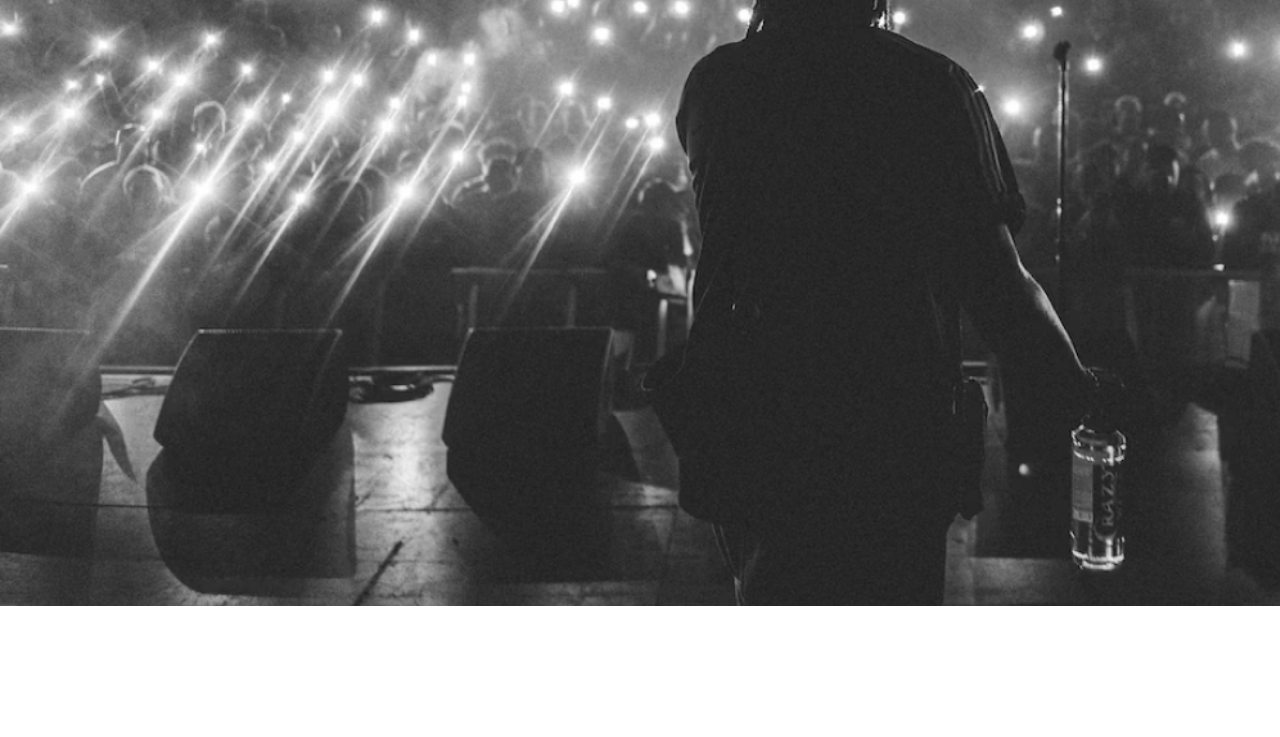
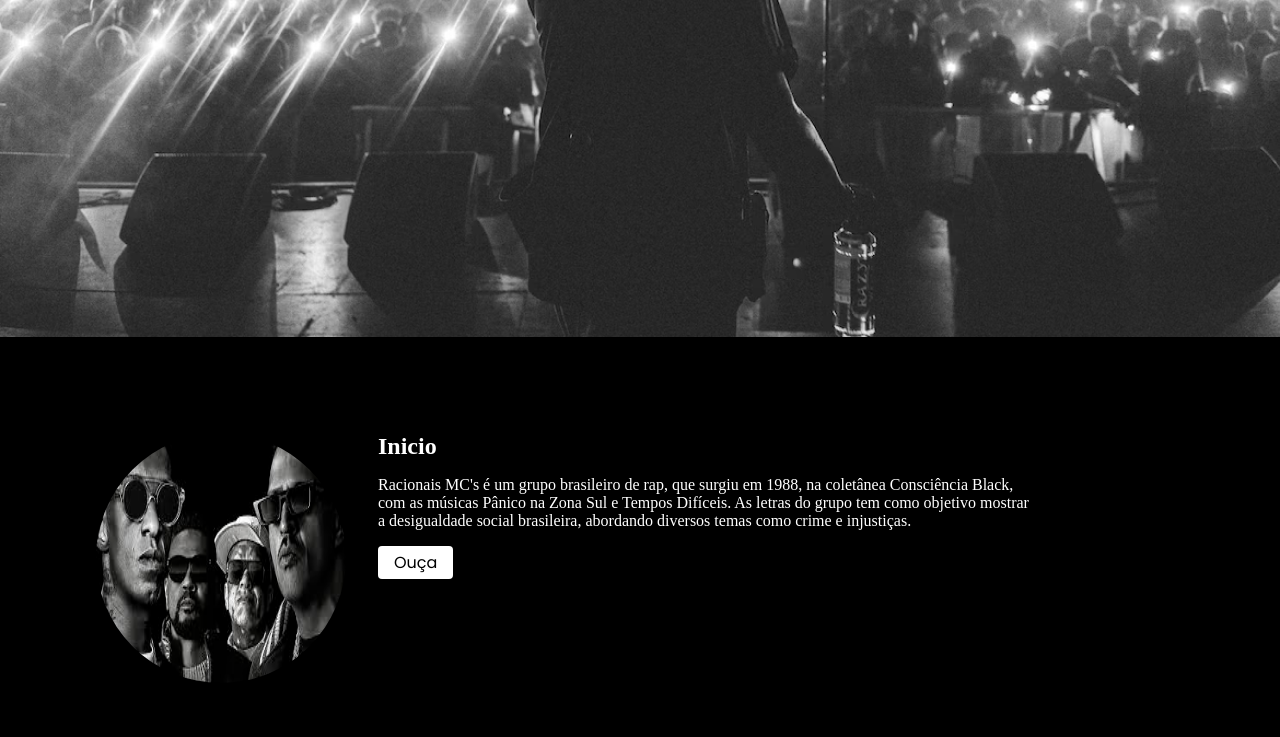
Before and after one commit to Raphaelpeluso/Senac-Portfolio-Pw, a plain HTML site: page Index.html in a window 1280 px wide. Shown: the part 463-1200 px from the top of the page. Before the commit the page ends 1069 px from the top, so only its background shows below. Drawn offline with Linux system fonts and the light colour scheme.

Commit message:
flexbox-30/08/23

```diff
--- a/Index.html
+++ b/Index.html
@@ -12,9 +12,17 @@
         <header>
             <h1>Evolução do Rap ao Trap</h1>
             <span>Um pouco da historia</span>
-
-            <a href="#", class="botao">saiba mais</a>
+            <a href="#secao-apresentacao", class="botao">saiba mais</a>
         </header>
 
+       <section id="secao-apresentacao">
+            <img src="assets/images/racionais-foto.png" alt="">
+            <div>
+                <h2>Inicio</h2>
+                <p>Racionais MC's é um grupo brasileiro de rap, que surgiu em 1988, na coletânea Consciência Black, com as músicas Pânico na Zona Sul e Tempos Difíceis. As letras do grupo tem como objetivo mostrar a desigualdade social brasileira, abordando diversos temas como crime e injustiças.</p>
+            <a href="#" class="botao">Ouça</a>
+            </div>
+
+       </section>
 </body>
 </html>
--- a/assets/css/style.css
+++ b/assets/css/style.css
@@ -2,9 +2,25 @@
 
 * {
     margin: 0;
+    padding: 0;
+    box-sizing: border-box;
+}
+
+:root{
+    --primary-color: #fff;
+    --font-title: 'Montserrat';
+    --font-default: 'Poppins';
+}
+
+html{
+    scroll-behavior: smooth;
 }
 
 header {
+    display: flex;
+    flex-direction: column;
+    align-items: flex-start;
+    gap: 1rem;
     height: 100vh;
     position: relative;
     padding-left: 6.8rem;
@@ -30,7 +46,7 @@
     color: #fff;
     text-shadow: 0px 6px 4px rgba(0, 0, 0, 0.25);
     font-size: 4rem;
-    font-family: 'Montserrat';
+    font-family: var(--font-title);
     font-weight: 700;
 }
 
@@ -42,10 +58,38 @@
 }
 
 .botao {
-    background-color: white;
+    background-color:  var(--primary-color);
     color: black;
-    font-family: 'Poppins';
+    font-family: var(--font-default);
     padding: .25rem 1rem;
     border-radius: 4px;
     text-decoration: none; /*tira o sublinhado do link*/
+    transition: background-color 1s ;
 }
+
+.botao:hover{
+    background-color: grey;
+}
+
+#secao-apresentacao {
+    display: flex;
+    height: 50vh;
+    padding: 6rem;
+    gap: 2rem;
+    background-color: black;
+    color: #fff;
+}
+
+#secao-apresentacao img {
+    height: 250px;
+    width:250px;
+    border-radius: 50%;
+}
+
+#secao-apresentacao div{
+    display: flex;
+    gap: 1rem;
+    flex-direction: column;
+    align-items: flex-start;
+    max-width: 60%;
+}
```
Also changed, not shown: assets/images/racionais-foto.png (added).
